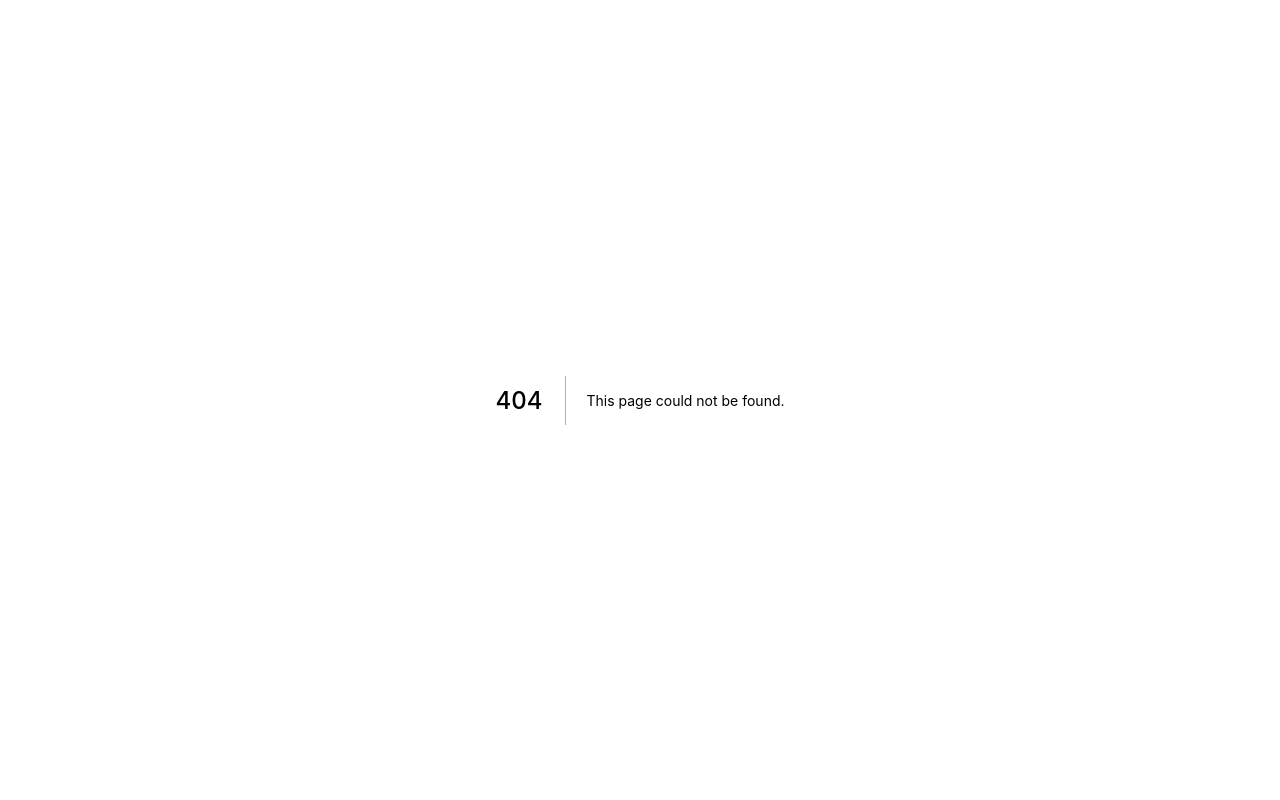
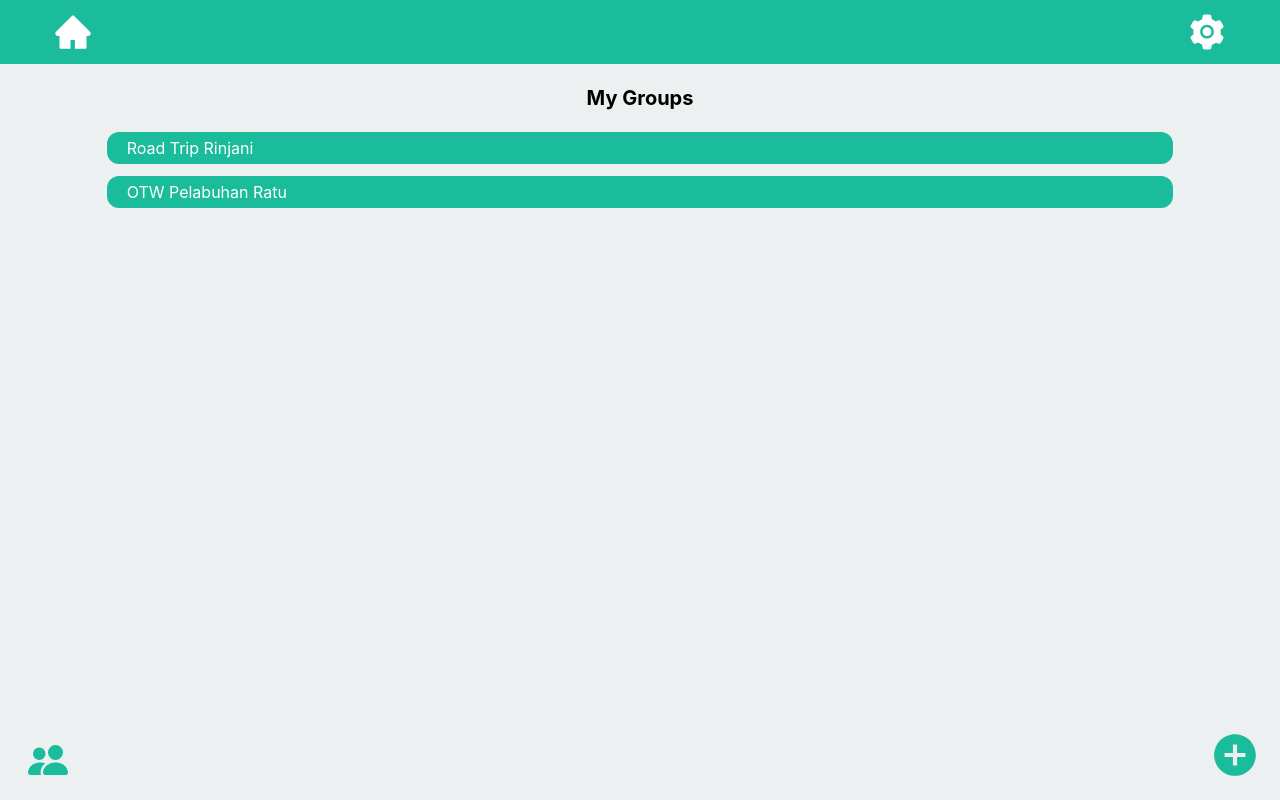
Before and after one commit to tawakalmit/LesGoo-1.2, a Next.js app: page /homepage in a window 1280 px wide. Before the commit this address had no page. Built offline with nearby package versions, Linux system fonts and the light colour scheme.

Commit message:
add homepage

```diff
--- /dev/null
+++ b/components/mygroup.jsx
@@ -0,0 +1,9 @@
+import React from 'react'
+
+export default function Mygroup({label}) {
+  return (
+    <div className='w-10/12 bg-[#1abc9c] rounded-xl mx-auto mt-3'>
+        <h2 className='text-white p-1 px-5'>{label}</h2>
+    </div>
+  )
+}
--- /dev/null
+++ b/components/navbar.jsx
@@ -0,0 +1,13 @@
+import React from 'react'
+import { AiFillHome, AiFillSetting } from 'react-icons/ai'
+
+export default function Navbar() {
+  return (
+    <div className='w-full h-16 bg-[#1abc9c]'>
+        <div className='mx-auto h-16 items-center w-11/12 flex justify-between'>
+            <AiFillHome size={40} color='white' />
+            <AiFillSetting size={40} color='white' />
+        </div>
+    </div>
+  )
+}
--- a/package.json
+++ b/package.json
@@ -12,7 +12,8 @@
     "axios": "^0.27.2",
     "next": "12.2.4",
     "react": "18.2.0",
-    "react-dom": "18.2.0"
+    "react-dom": "18.2.0",
+    "react-icons": "^4.4.0"
   },
   "devDependencies": {
     "autoprefixer": "^10.4.8",
--- /dev/null
+++ b/pages/homepage/index.jsx
@@ -0,0 +1,20 @@
+import React from 'react'
+import Navbar from '../../components/navbar'
+import Mygroup from '../../components/mygroup'
+import { MdAddCircle } from 'react-icons/md'
+import { BsPeopleFill } from 'react-icons/bs'
+
+export default function Homepage() {
+  return (
+    <div>
+        <Navbar />
+        <h1 className='text-xl mt-5 font-bold text-center'>My Groups</h1>
+        <div className='mt-5'>
+            <Mygroup label='Road Trip Rinjani' />
+            <Mygroup label='OTW Pelabuhan Ratu' />
+        </div>
+        <BsPeopleFill className='fixed bottom-5 left-7' size={40} color='#1abc9c' />
+        <MdAddCircle className='fixed bottom-5 right-5' size={50} color='#1abc9c' />
+    </div>
+  )
+}
--- a/styles/globals.css
+++ b/styles/globals.css
@@ -4,6 +4,7 @@
 
 html,
 body {
+  background-color: #ecf0f1;
   padding: 0;
   margin: 0;
   font-family: -apple-system, BlinkMacSystemFont, Segoe UI, Roboto, Oxygen,
```
Also changed, not shown: 1 other file (tests, documents, lock files or other folders).
